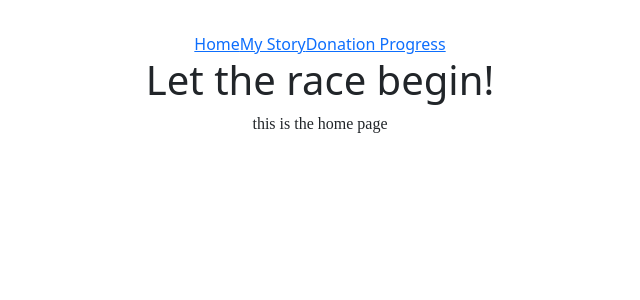
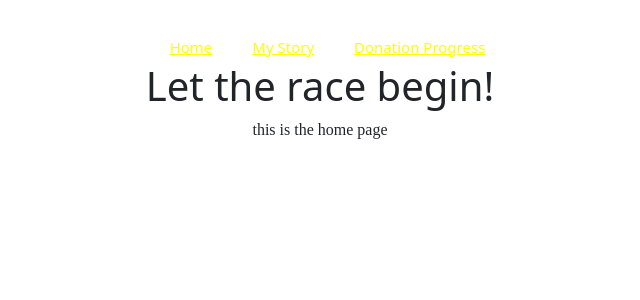
Before and after one commit to miray15/Marathon-React, a React (Vite) app: page / in a window 1280 px wide. Shown: the top 300 px of the page, without its empty margins (320-960 px from the left). Built offline with nearby package versions, Linux system fonts and the light colour scheme.

Commit message:
add css content to navbar

```diff
--- a/src/Header.jsx
+++ b/src/Header.jsx
@@ -3,13 +3,13 @@ export function Header() {
     <div>
       <nav>
         <div className="navbar_home">
-          <a href="#" className="home__page_navbar">
+          <a href="#" className="home_page_navbar">
             Home
           </a>
-          <a href="#" className="home__page_navbar">
+          <a href="#" className="home_page_navbar">
             My Story
           </a>
-          <a href="#" className="home__page_navbar">
+          <a href="#" className="home_page_navbar">
             Donation Progress
           </a>
         </div>
--- a/src/index.css
+++ b/src/index.css
@@ -9,3 +9,53 @@ html {
 #home-page {
   font-family: 'Times New Roman', Times, serif;
 }
+
+.navbar_home {
+  background-size: cover;
+  display: flex;
+  justify-content: center;
+  align-items: center;
+  height: 30px;
+  font-size: 15px;
+  margin-left: 10px;
+
+
+  /* Media query for screens smaller than 768px */
+  @media (max-width: 768px) {
+    margin-left: 5px;
+    /* Adjust the left margin for smaller screens */
+  }
+
+  /* Media query for screens larger than 1200px */
+  @media (min-width: 1200px) {
+    margin-left: 15px;
+    /* Adjust the left margin for larger screens */
+  }
+}
+
+
+.navbar_home a {
+  padding: 0 20px;
+}
+
+.home_page_navbar {
+  color: yellow !important;
+}
+
+@keyframes sparkle {
+  0% {
+    background-position: 0 0;
+  }
+
+  40% {
+    background-position: 100% 0;
+  }
+
+  60% {
+    background-position: 100% 100%;
+  }
+
+  100% {
+    background-position: 0 100%;
+  }
+}
```
